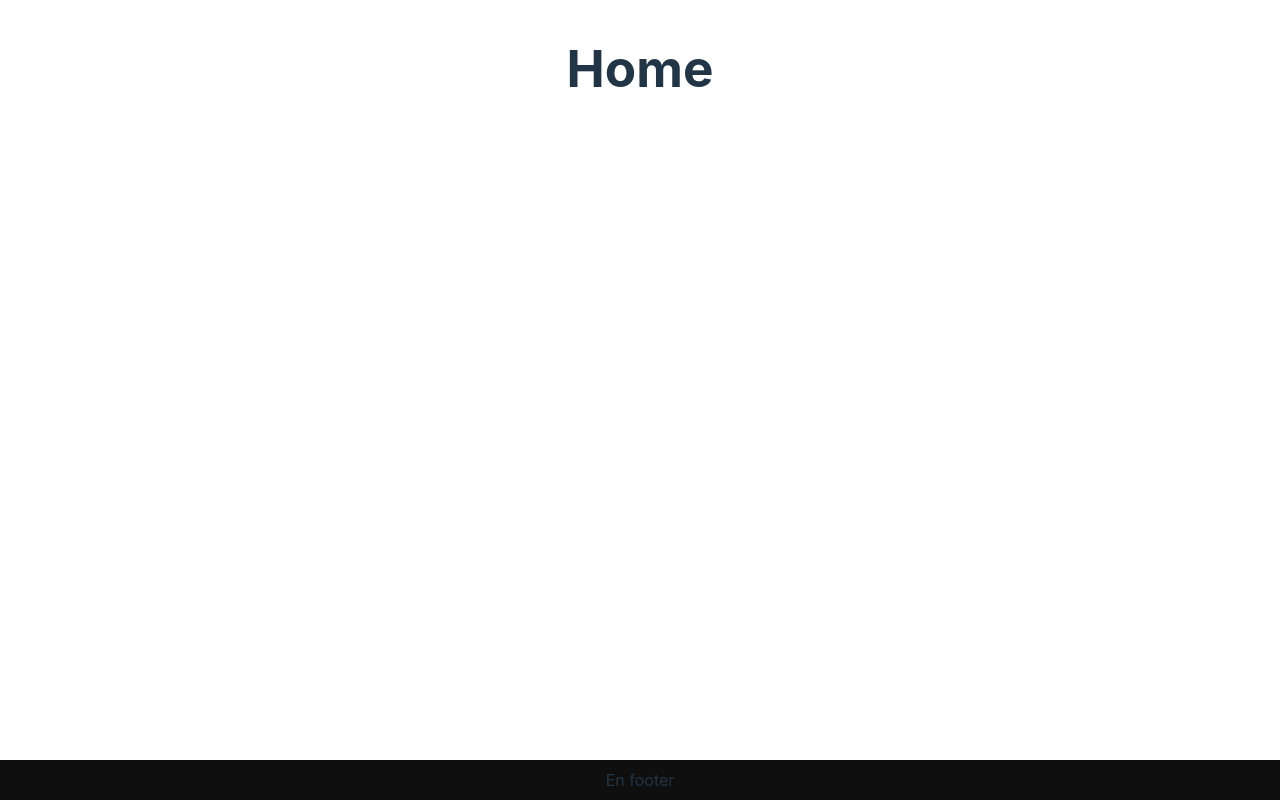
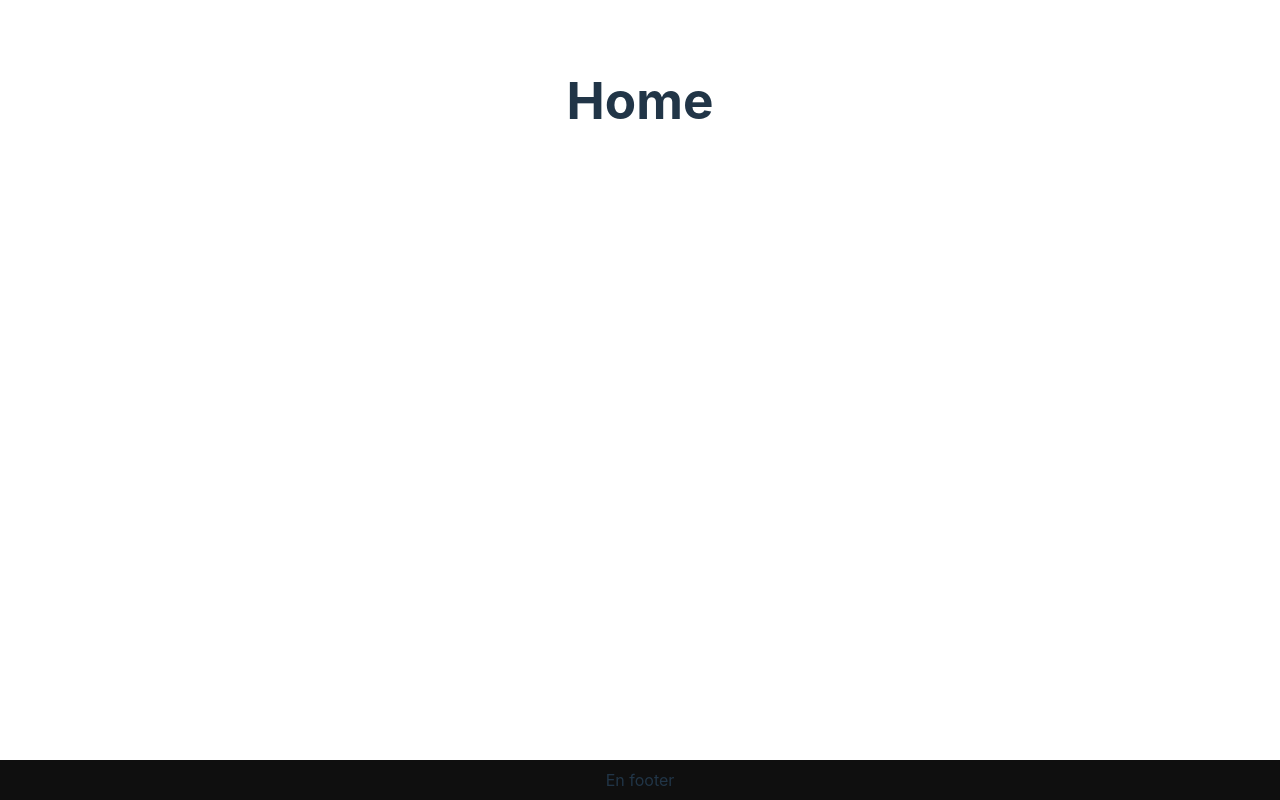
Before and after one commit to StyleSensei/react-the-zoo, a React (Vite) app: page / in a window 1280 px wide. Built offline with nearby package versions, Linux system fonts and the light colour scheme.

Commit message:
change time format

```diff
--- a/src/Router.tsx
+++ b/src/Router.tsx
@@ -22,7 +22,7 @@ export const router = createBrowserRouter([
                 path: "/animals",
                 element: (
                     <Suspense fallback={<Spinner />}>
-                        <Zoo />
+                       <Zoo />
                     </Suspense>
                 ),
                 loader: animalsLoader,
--- a/src/components/ShowAnimal.tsx
+++ b/src/components/ShowAnimal.tsx
@@ -9,6 +9,7 @@ export const ShowAnimal = ({ animal,}: IShowAnimalProps) => {
 const navigate = useNavigate()
     const handleClick = () => {
         navigate("/animals/" + animal.id)
+        scrollTo({top:0, left:0, behavior:'smooth'})
 
     }
     return (
--- a/src/components/ShowAnimalDetails.tsx
+++ b/src/components/ShowAnimalDetails.tsx
@@ -41,7 +41,7 @@ export const ShowAnimalDetails = ({ animal, animals, setAnimalsInState }: IAnima
                 <p id="long-description">{animal.longDescription}</p>
                 <p id="medicine">Mediciner: {animal.medicine}</p>
                 {animal.isFed && <p id="is-fed">Är matad :D</p>}
-                <p id="last-fed">Senast matad: {lastFed ? lastFed : animal.lastFed}</p>
+                <p id="last-fed">Senast matad: {animal.lastFed}</p>
                 <p id="birth">Födelseår: {animal.yearOfBirth}</p>
                 <button onClick={handleClick} disabled={animal.isFed}>Mata djur</button>
             </div>
--- a/src/pages/Home.tsx
+++ b/src/pages/Home.tsx
@@ -1,6 +1,6 @@
 export const Home = () => {
     return (
-        <div>
+        <div className="wrapper">
             <h1>Home</h1>
         </div>
     )
--- a/src/pages/Zoo.tsx
+++ b/src/pages/Zoo.tsx
@@ -10,6 +10,10 @@ export const Zoo = () => {
     const [loading, setLoading] = useState(false)
     const location = useLocation()
 
+
+    animals.map((animal) => (
+        animal.lastFed = new Date(animal.lastFed).toLocaleString()
+    ))
     if (!animalsInState.length)
         setAnimalsInState(JSON.parse(localStorage.getItem('animals') as string))
     useEffect(() => {
@@ -20,7 +24,7 @@ export const Zoo = () => {
         <div className="wrapper">
             {animalsInState && setAnimalsInState && <Outlet key={location.pathname} context={[animalsInState, setAnimalsInState]} />}
             <h1>The Zoo</h1>
-            <ul className="animal__list">
+          <ul className="animal__list">
                 {animalsInState.map((animal) => (
                     <ShowAnimal animal={animal} key={animal.id} />
                 ))}
--- a/src/styles/_animalList.scss
+++ b/src/styles/_animalList.scss
@@ -12,5 +12,5 @@
     display: flex;
     flex-direction: column;
     align-items: center;
-    padding: 8rem 0;
+    padding: 2rem 0;
 }
```
